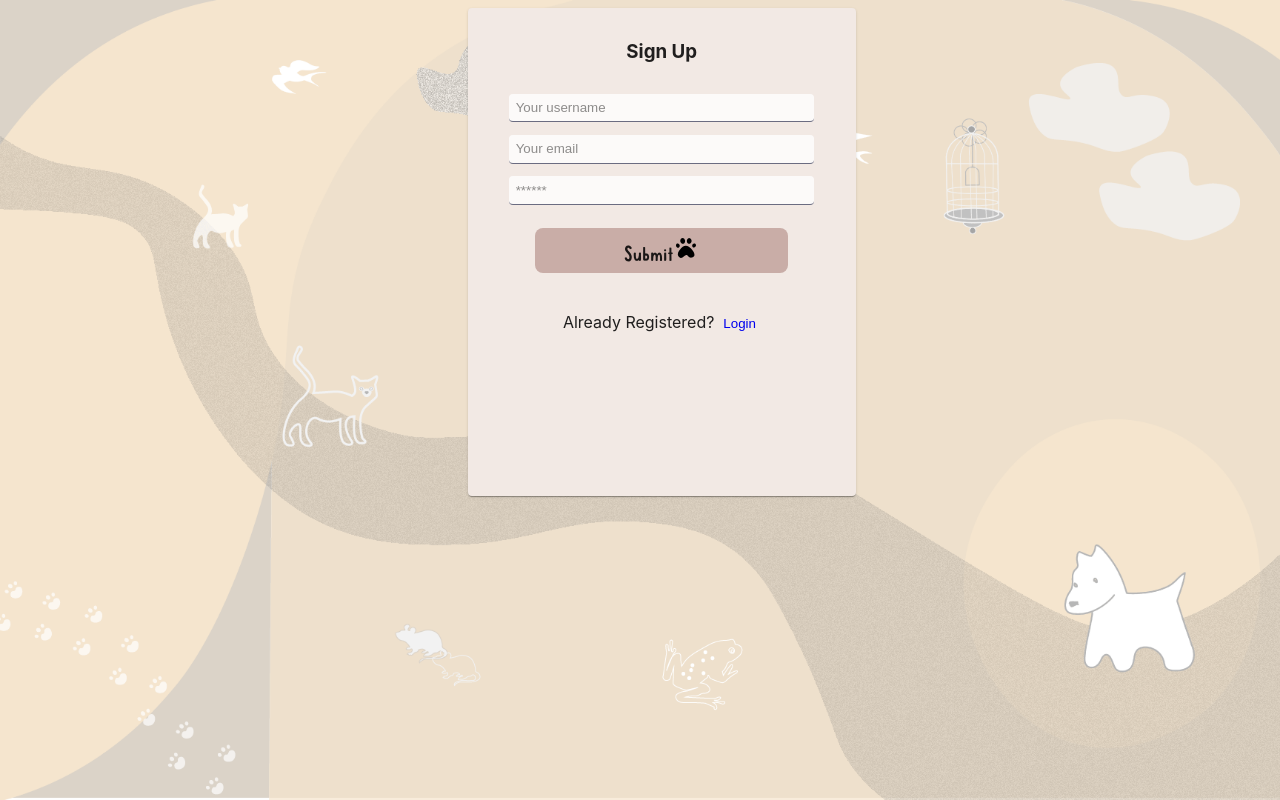
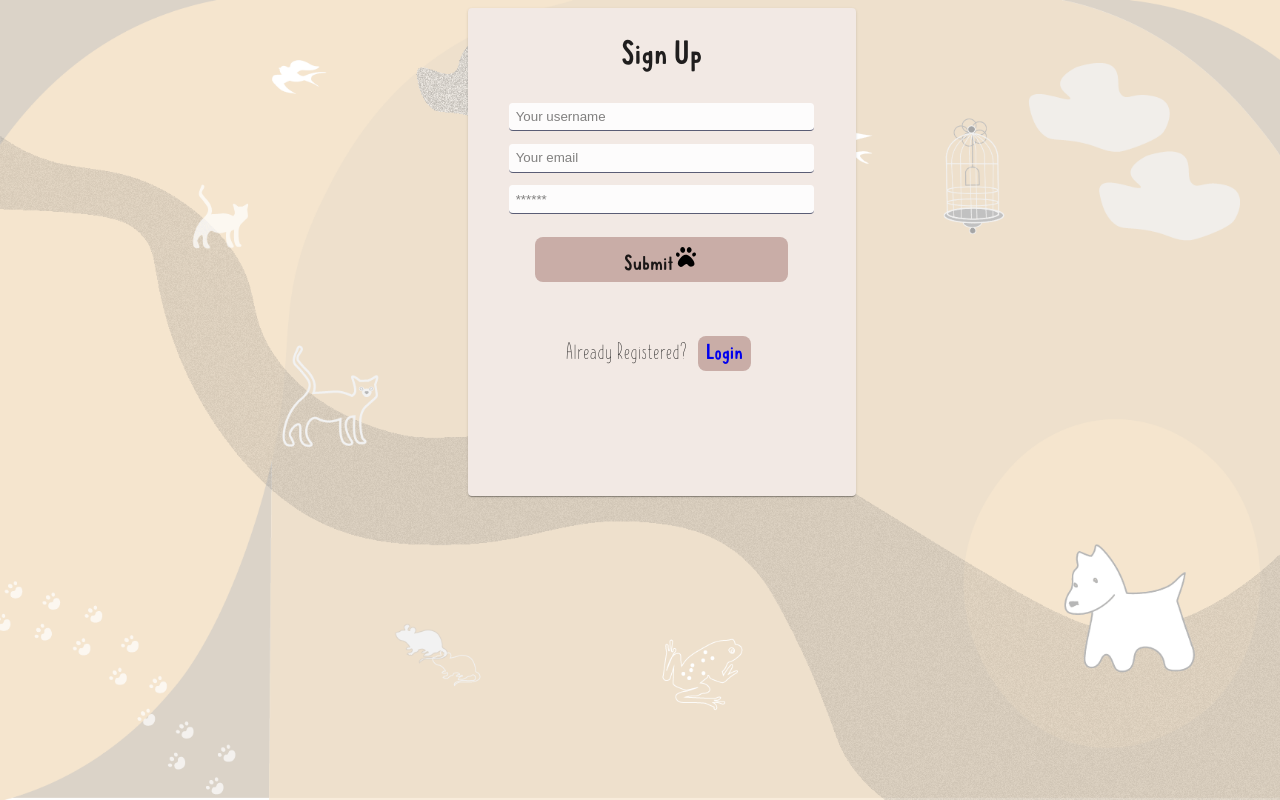
Before and after one commit to ShyFidelity/friends-of-toto, a React (Create React App) app in the folder client/: page /signup in a window 1280 px wide. Built offline with nearby package versions, Linux system fonts and the light colour scheme; no server answers; a web font is replaced by a local one.

Commit message:
Sign-up page styled finished

```diff
--- a/client/src/pages/Signup.js
+++ b/client/src/pages/Signup.js
@@ -120,7 +120,7 @@ const Signup = () => {
                   </button>
                 </form>
 
-                <p>Already Registered? <button><Link to="/login">Login</Link></button></p>
+                <p>Already Registered? <button className="login-btn"><Link to="/login">Login</Link></button></p>
               </div>
             )}
 
--- a/client/src/styles/Signup.css
+++ b/client/src/styles/Signup.css
@@ -3,6 +3,15 @@
     src: url(Little-dinosaur-Cute-Font/fonts/LittleDinosaur-Bold.otf);
   }
 
+  @font-face {
+    font-family: "little-dinosaur-lite";
+    src: url(Little-dinosaur-Cute-Font/fonts/LittleDinosaur.otf);
+  }
+
+  @font-face {
+    font-family: "little-dinosaur-script";
+    src: url(Little-dinosaur-Cute-Font/fonts/LittleDinosaurScript.otf);
+  }
 :root {
   --space-cadet: #22223bff;
   --independence: #4a4e69;
@@ -18,8 +27,17 @@
   background-color: var(--isabelline) !important;
   margin: 5%;
 }
+h3 {
+    font-size: 28px;
+    font-family: "little-dinosaur";
+}
 
+p {
+    font-family: "little-dinosaur-lite";
+    font-size: 24px;
+}
 form {
+
   display: flex;
   flex-direction: column;
   flex-wrap: wrap;
@@ -29,8 +47,11 @@ form {
 }
 
 .form-input {
+
+    color: var(--space-cadet) !important;
   padding: 2%;
   border-bottom: var(--independence) 1px solid;
+  opacity: 90%;
 }
 
 input {
@@ -52,7 +73,16 @@ input {
   margin-left: 4vh;
   margin-right: 4vh;
 }
+.login-btn {
+    font-size: 18px;
+  font-family: "little-dinosaur";
+  background-color: var(--silver-pink);
+  border: 1px transparent solid;
+  border-radius: 8px;
+  padding: 2%;
+  margin: 2%;
 
+}
 a:visited {
   color: var(--white);
   text-decoration: none;
```
